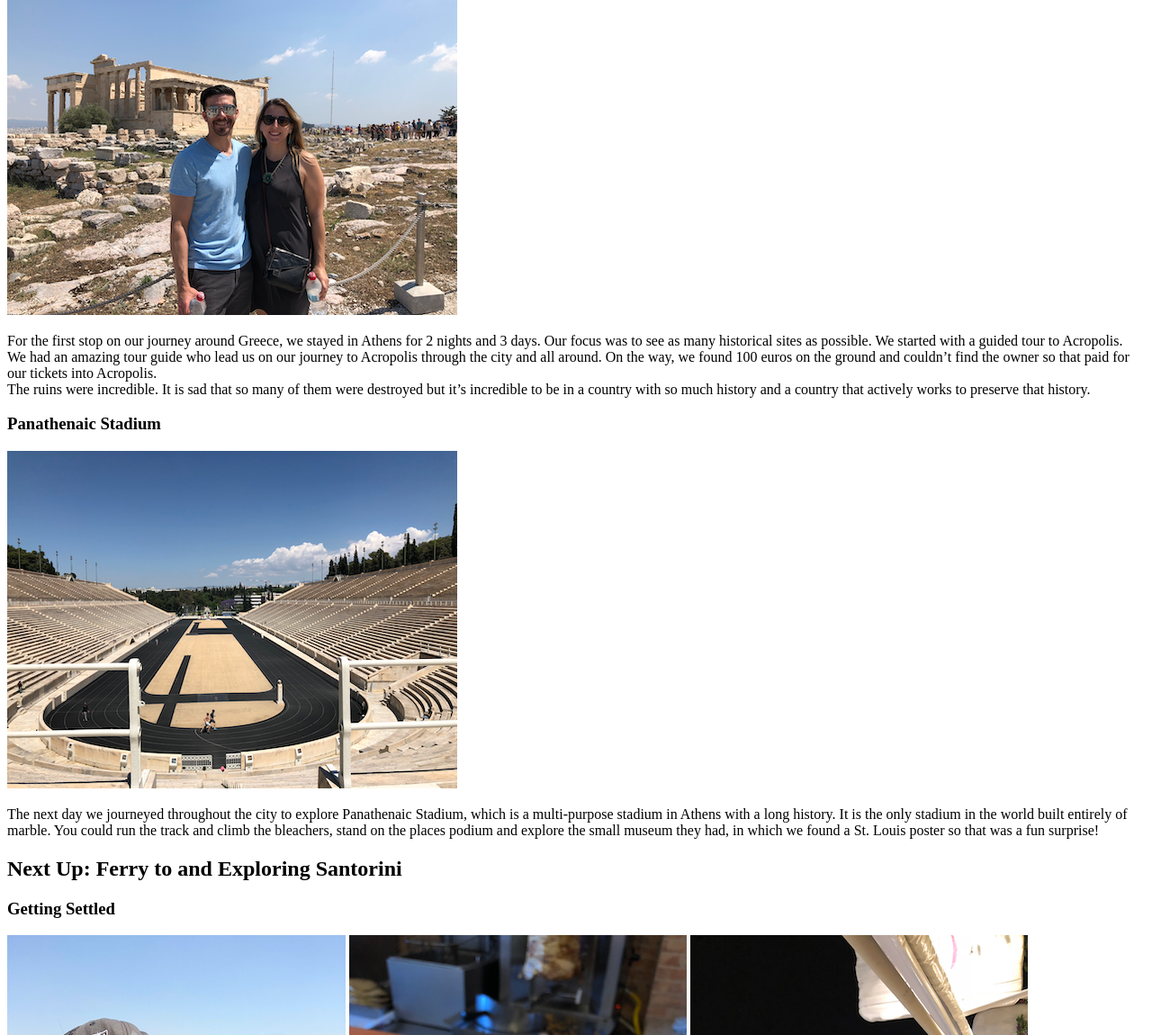
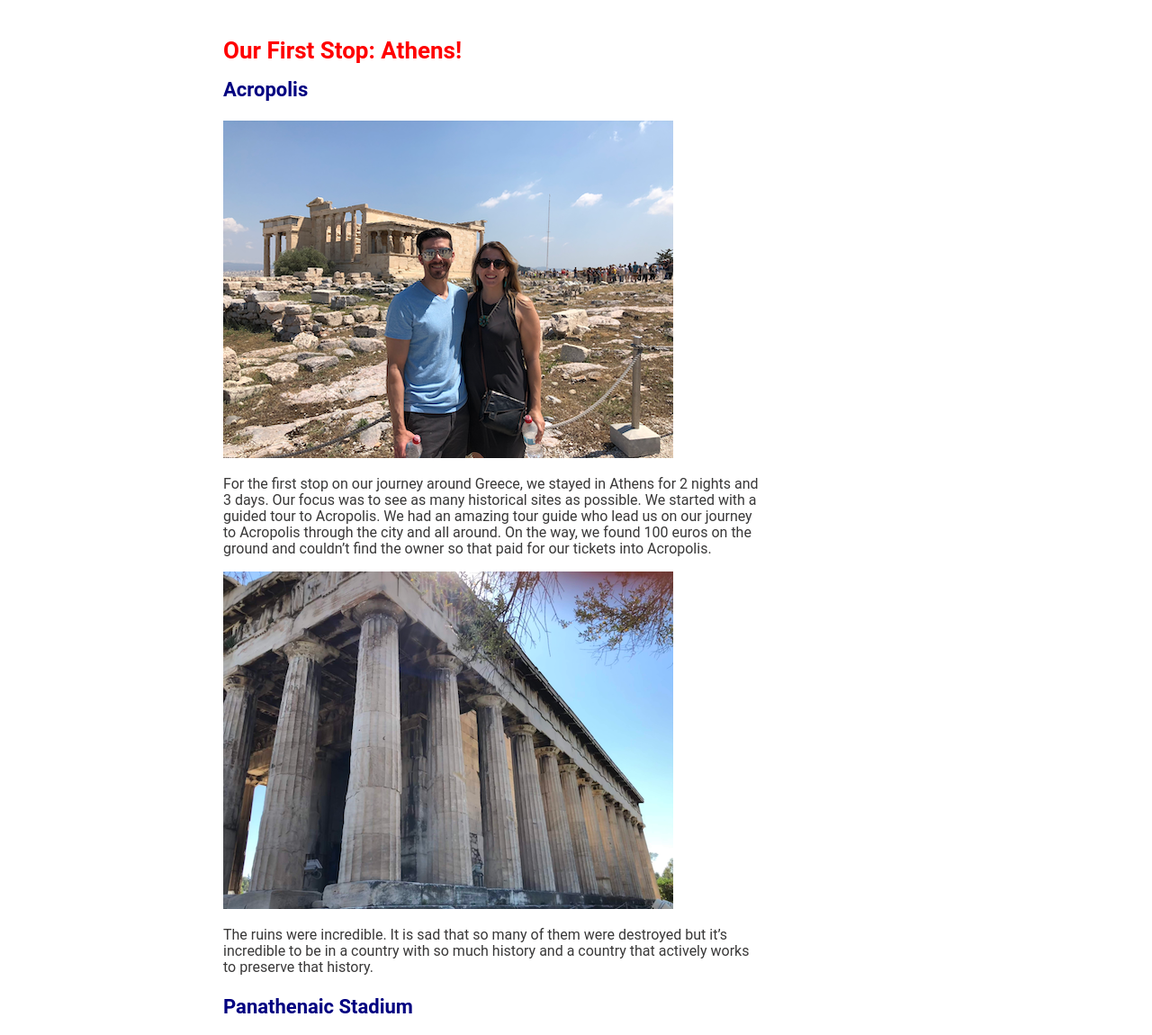
Before and after one commit to LaunchCodeAllhubs/js-assignment-4-html-me-something-erinmuzughi, a website: page index.html in a window 1280 px wide. Shown: the part 193-1343 px from the top of the page at 90% size. Drawn offline with Linux system fonts and the light colour scheme.

Commit message:
adjusted html to include css classes, ids and css styles

```diff
--- a/index.html
+++ b/index.html
@@ -1,21 +1,26 @@
 <!DOCTYPE html>
 <html>
    <head>
+      <section class="header-section">
       <h1>Belated Honeymoon: Our 10-day Trip Around Greece</h1>
+      </section>
+      <link rel="stylesheet" type="text/css" href="styles.css">
    </head>
    <body>
       <main>
       <article>
-         <h2> Our First Stop: Athens! </h2>
+         <h2 id="mainHeading"> Our First Stop: Athens!</h2>
          <h3>Acropolis</h3>
          <img src="/images/athens/acropolis1.png" alt="Erin and Tarik visiting Acropolis with ruins in the background">
-         <p>For the first stop on our journey around Greece, we stayed in Athens for 2 nights and 3 days. Our focus was to see as many historical sites as possible. We started with a guided tour to Acropolis. We had an amazing tour guide who lead us on our journey to Acropolis through the city and all around. On the way, we found 100 euros on the ground and couldn’t find the owner so that paid for our tickets into Acropolis. <br>The ruins were incredible. It is sad that so many of them were destroyed but it’s incredible to be in a country with so much history and a country that actively works to preserve that history. </p>
+         <p>For the first stop on our journey around Greece, we stayed in Athens for 2 nights and 3 days. Our focus was to see as many historical sites as possible. We started with a guided tour to Acropolis. We had an amazing tour guide who lead us on our journey to Acropolis through the city and all around. On the way, we found 100 euros on the ground and couldn’t find the owner so that paid for our tickets into Acropolis. </p>
+         <img src="images/athens/hefaestustemple.png" alt="temple of hephaestus">
+         <p>The ruins were incredible. It is sad that so many of them were destroyed but it’s incredible to be in a country with so much history and a country that actively works to preserve that history. </p>
          <h3>Panathenaic Stadium</h3>
          <img src="images/athens/PanathenaicStadium.png" alt="panaramic view of panathenaic stadium">
          <p>The next day we journeyed throughout the city to explore Panathenaic Stadium, which is a multi-purpose stadium in Athens with a long history. It is the only stadium in the world built entirely of marble. You could run the track and climb the bleachers, stand on the places podium and explore the small museum they had, in which we found a St. Louis poster so that was a fun surprise!</p>
       </article>
       <article>
-         <h2> Next Up: Ferry to and Exploring Santorini</h2>
+         <h2 id="mainHeading"> Next Up: Ferry to and Exploring Santorini</h2>
          <h3>Getting Settled</h3>
          <img src="images/santorini/ferry.png" alt="erin and tarik selfie on a ferry with mediterranean sea in the background">
         <img src="images/santorini/gyros.png" alt="close up of a gyro">
@@ -36,7 +41,7 @@
          <p>I did a lot of research on what to do when we get to Ouia and the one thing that kept popping up was this pool. So once we made it to Ouia, we found a place to grab some food and then headed straight to the pool to cool off. After we spent some time swimming and relaxing, we got dressed and headed to different shops, etc around Ouia until we were ready to jump on the shuttle back to Fira.</p>
       </article>
       <article>
-      <h2>Final Stop: Rhodes
+      <h2 id="mainHeading">Final Stop: Rhodes
       </h2>
       <h3>Exploring a Medievil City</h3>
       <img src="images/rhodes/map.PNG" alt="photo of paper map of Rhodes">
@@ -48,7 +53,7 @@
       <img src="images/rhodes/whimsical restaurant tarik.png" alt="tarik at dinner">
       <img src="images/rhodes/lamb dish.png" alt="Lamb “Kleftiko”">
       <p>Our favorite restaurant experience was this little place that I had the best dish of the entire trip, and I lovingly refer to it as the Alice in Wonderland restaurant due to the whimsical chairs and decor of the outdoor space.</p>
-      <p>We had an absolute blast and cannot wait for our next abroad adventure.
+      <p id="testP" class="funParagraph">We had an absolute blast and cannot wait for our next abroad adventure.
          </p>
       </article>
       </main>
```
